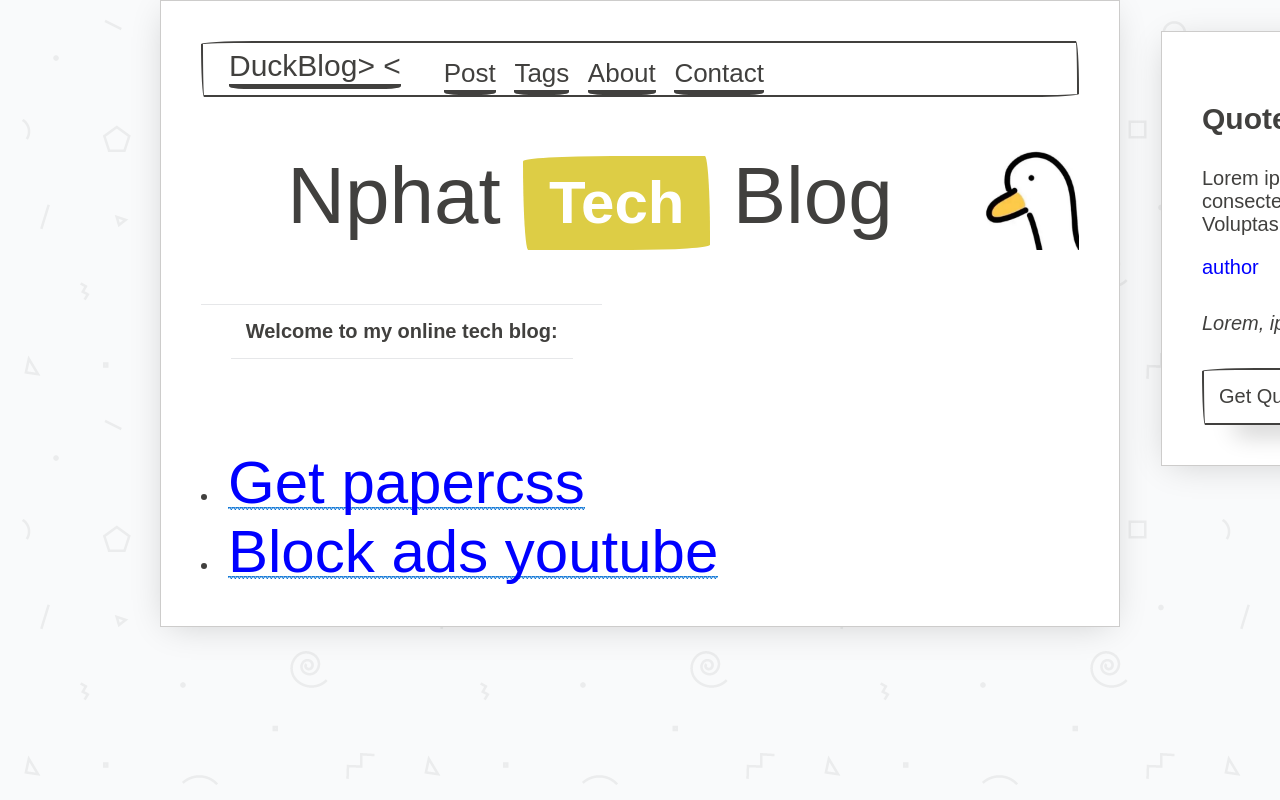
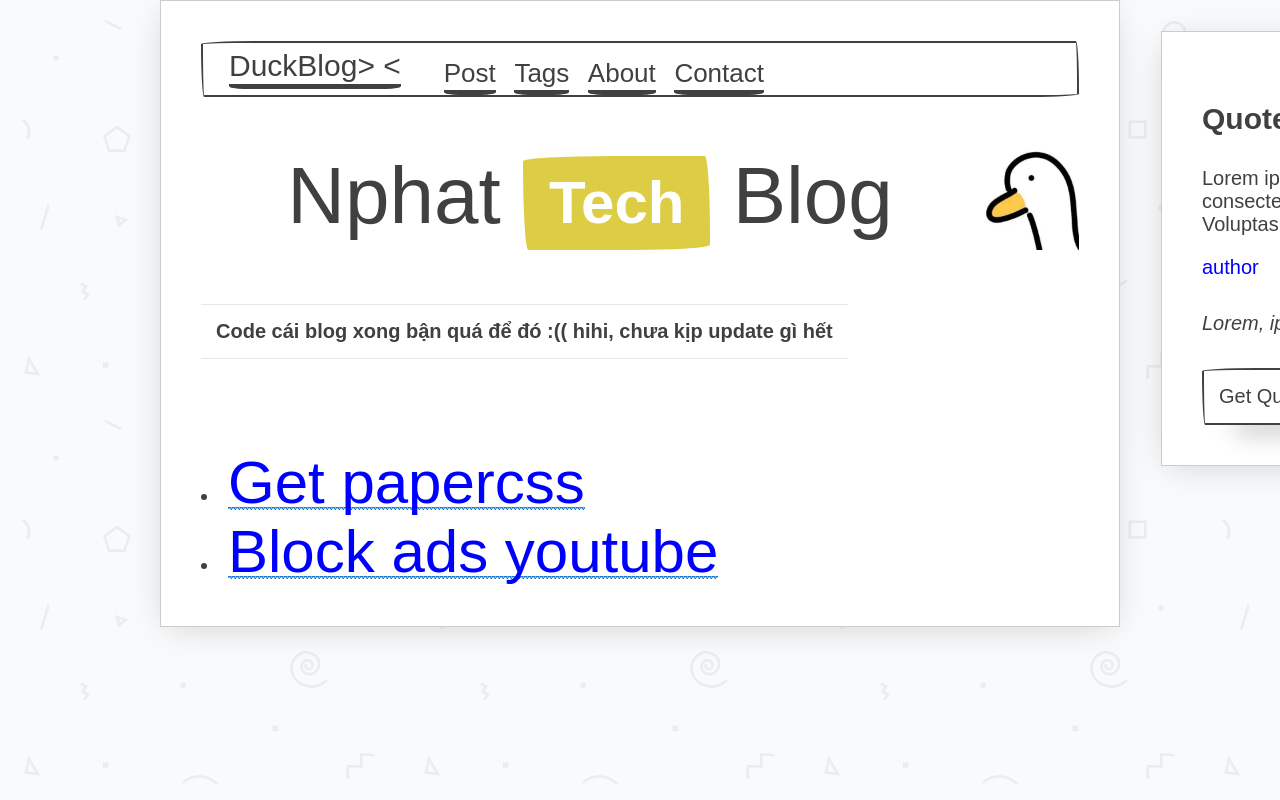
Before and after one commit to nphatcampcode/-, a plain HTML site: page index.html in a window 1280 px wide. Shown: the top 800 px of the page. Drawn offline with Linux system fonts and the light colour scheme; no server answers; a web font is replaced by a local one.

Commit message:
Update index.html

```diff
--- a/index.html
+++ b/index.html
@@ -44,7 +44,7 @@
     <div class="row">
       <div class="collapsible" style="justify-content: center; align-items: center;">
         <input id="collapsible1" type="checkbox" name="collapsible">
-        <label for="collapsible1" style="justify-content: center; align-items: center;">Welcome to my online tech blog:</label>
+        <label for="collapsible1" style="justify-content: center; align-items: center;">Code cái blog xong bận quá để đó :(( hihi, chưa kịp update gì hết </label>
         <div class="collapsible-body">
           <span >Hello and welcome to my developer blog                             !
 
```
